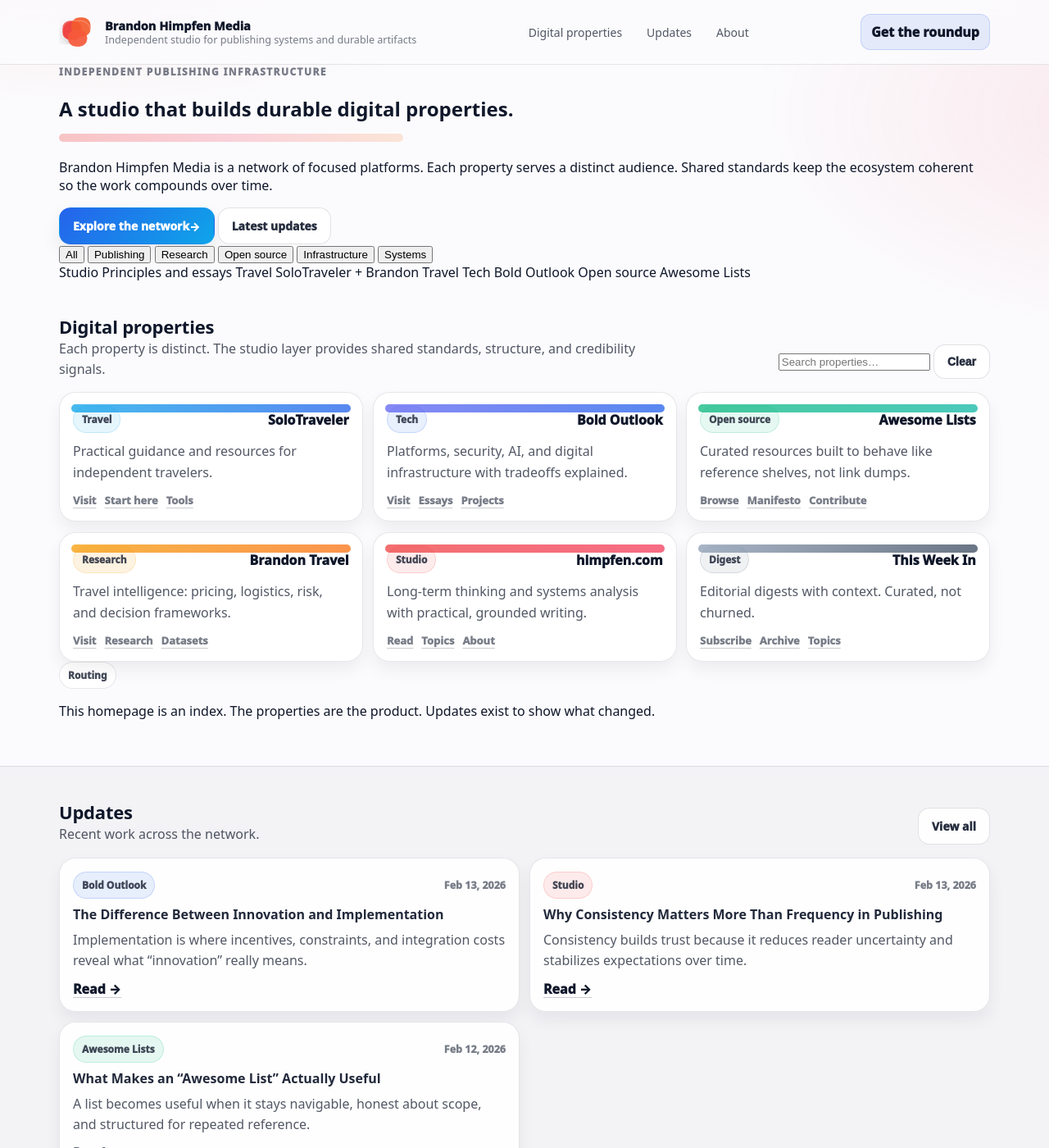
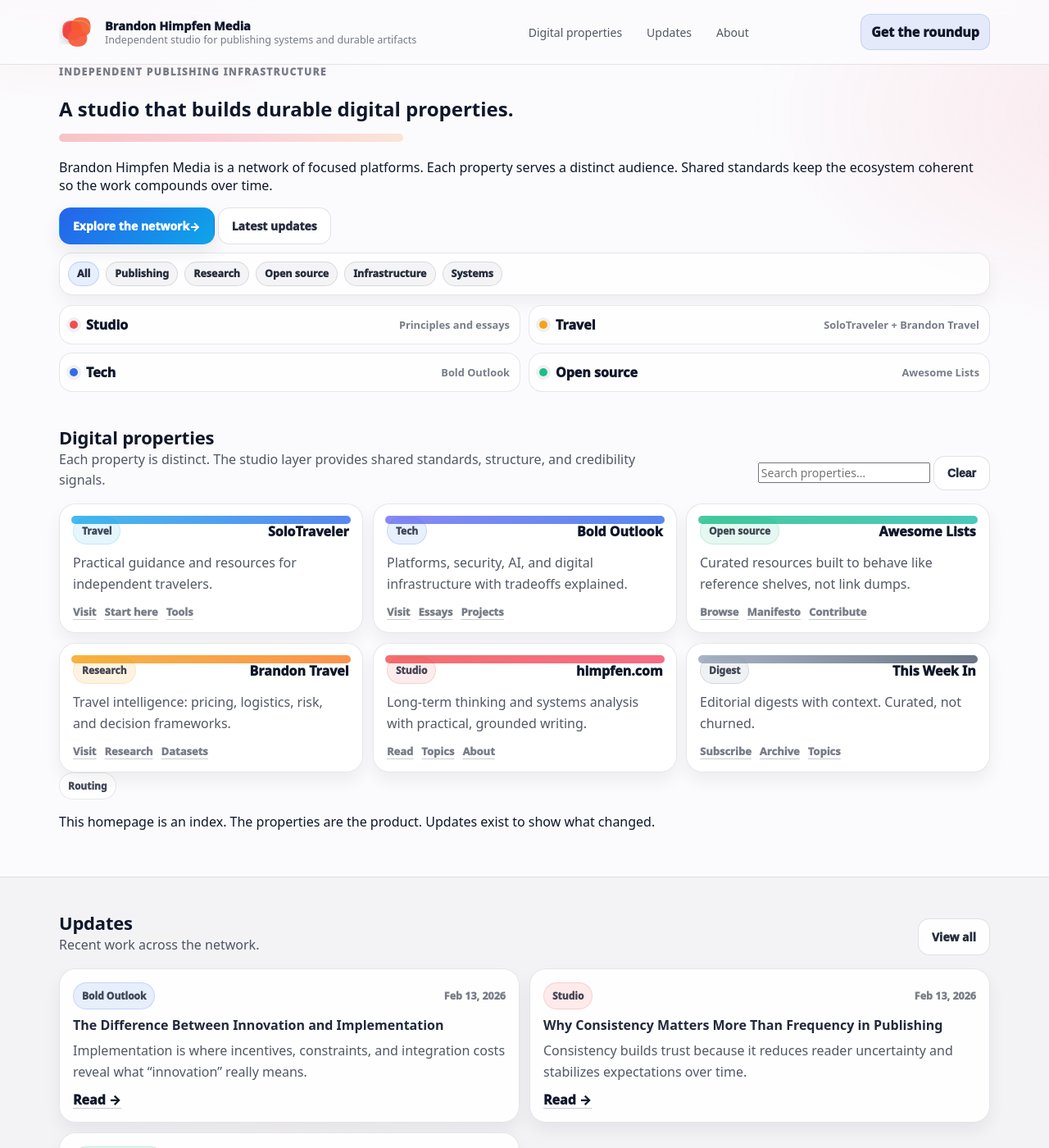
Before and after one commit to brandonhimpfenmedia/brandonhimpfenmedia.com, a Jekyll site: the page built from index.md, in a window 1280 px wide and 1400 px high. Shown: the whole window at 82% size. Built offline with Jekyll 4.4.1, drawn with Linux system fonts in a browser that asks for light colours.

Commit message:
Update main.css

```diff
--- a/assets/css/main.css
+++ b/assets/css/main.css
@@ -547,3 +547,85 @@ a{color:inherit; text-decoration:none}
   background: linear-gradient(90deg, rgba(239,68,68,.55), rgba(244,63,94,.40), rgba(249,115,22,.30));
   opacity: .55;
 }
+
+
+/* ====== Studio OS controls (restored) ====== */
+.osBar{
+  display:flex;
+  gap:8px;
+  flex-wrap:wrap;
+  margin-top: 10px;
+  padding: 10px;
+  border-radius: 16px;
+  border: 1px solid rgba(15,23,42,.10);
+  background: rgba(255,255,255,.74);
+  box-shadow: 0 10px 20px rgba(15,23,42,.05);
+}
+
+.osChip{
+  -webkit-appearance:none;
+  appearance:none;
+  border: 1px solid rgba(15,23,42,.12);
+  background: rgba(15,23,42,.04);
+  color: rgba(15,23,42,.90);
+  padding: 8px 10px;
+  border-radius: 999px;
+  font-weight: 950;
+  font-size: 12.5px;
+  cursor:pointer;
+  line-height: 1;
+  transition: transform .12s ease, background .12s ease, border-color .12s ease, box-shadow .12s ease;
+}
+.osChip:hover{background: rgba(15,23,42,.06); transform: translateY(-1px)}
+.osChip:focus{outline:none; box-shadow: 0 0 0 4px rgba(37,99,235,.12)}
+.osChip.isActive{
+  background: rgba(37,99,235,.10);
+  border-color: rgba(37,99,235,.22);
+}
+
+/* Quick routing row */
+.routeRow{
+  display:grid;
+  grid-template-columns: repeat(2, minmax(0,1fr));
+  gap: 10px;
+  margin-top: 12px;
+}
+
+.route{
+  display:flex;
+  align-items:center;
+  gap: 10px;
+  padding: 12px 12px;
+  border-radius: 16px;
+  border: 1px solid rgba(15,23,42,.10);
+  background: rgba(255,255,255,.78);
+  transition: transform .16s ease, border-color .16s ease, box-shadow .16s ease;
+}
+.route:hover{
+  transform: translateY(-2px);
+  border-color: rgba(15,23,42,.18);
+  box-shadow: 0 14px 30px rgba(15,23,42,.08);
+}
+.route__dot{
+  width:10px; height:10px; border-radius:999px;
+  box-shadow: 0 0 0 4px rgba(15,23,42,.06);
+}
+.dot--studio{background: rgba(239,68,68,.95)}
+.dot--travel{background: rgba(245,158,11,.95)}
+.dot--tech{background: rgba(37,99,235,.95)}
+.dot--oss{background: rgba(16,185,129,.95)}
+.route__label{font-weight: 950}
+.route__hint{color: var(--faint); font-weight: 850; font-size: 12.8px; margin-left:auto}
+
+
+/* Override theme defaults where needed */
+.propertyTools .input,
+.newsletter__form input{
+  font-family: var(--font);
+  font-size: 14px;
+  color: rgba(15,23,42,.92);
+}
+
+.osBar .osChip{
+  font-family: var(--font);
+}
```
